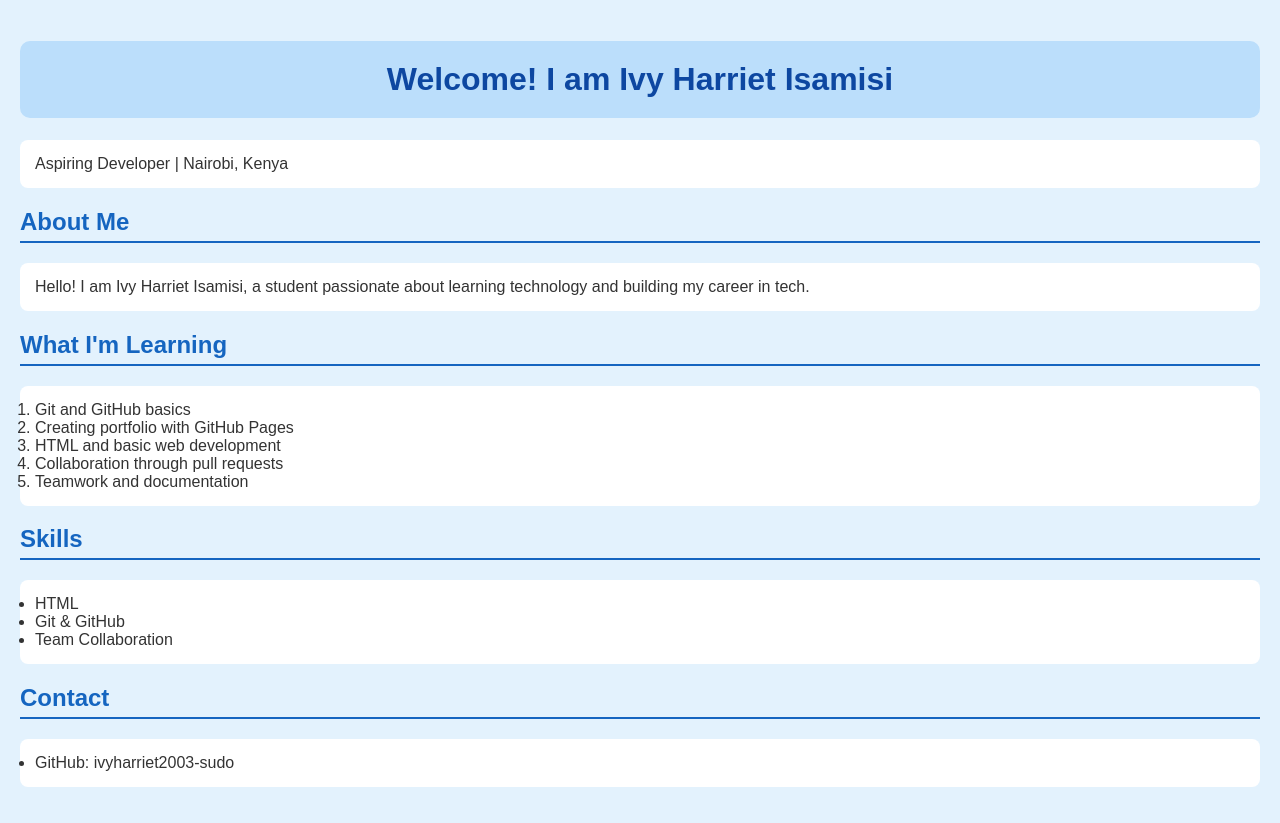
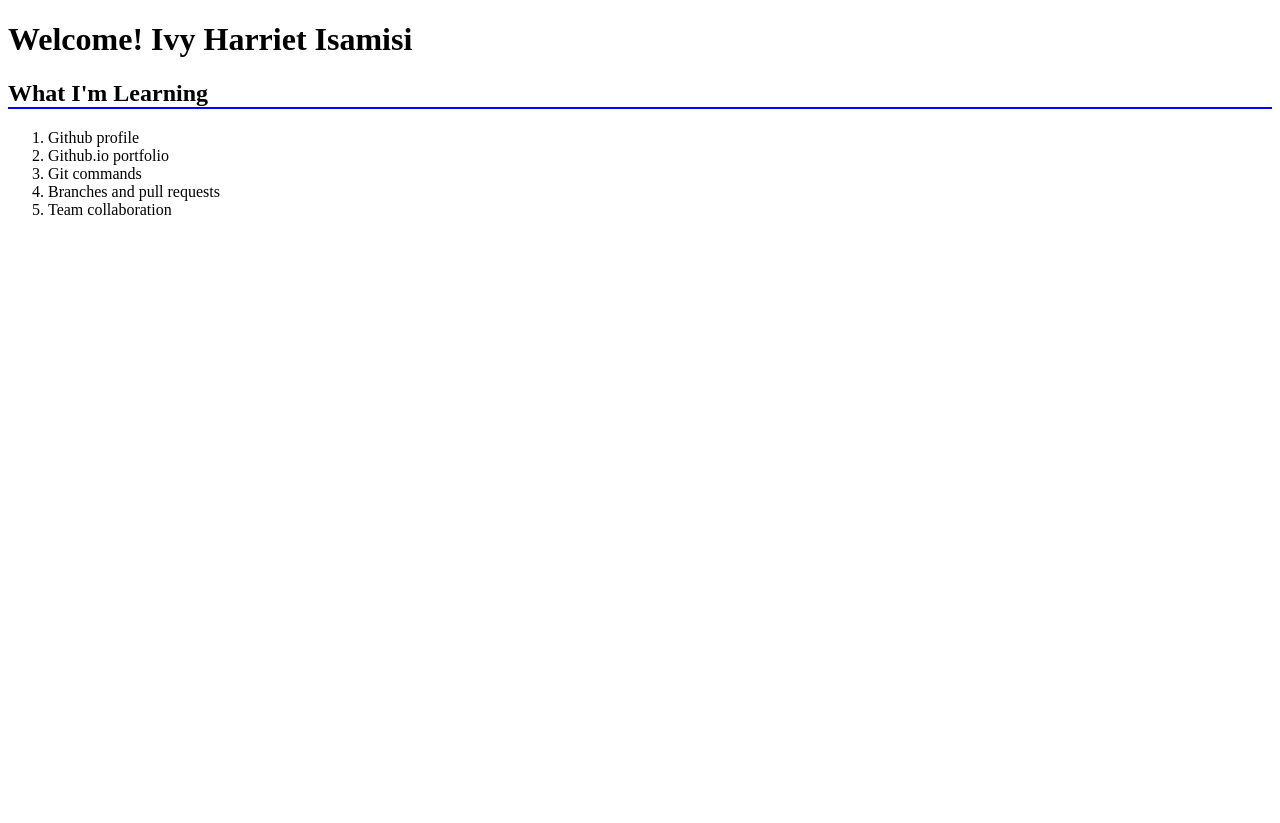
Before and after one commit to ivyharriet2003-sudo/ivyharriet2003-sudo.github.io, a plain HTML site: page index.html in a window 1280 px wide. After the commit the page ends 800 px from the top, so only its background shows below. Drawn offline with Linux system fonts and the light colour scheme.

Commit message:
Update portfolio title and content

```diff
--- a/index.html
+++ b/index.html
@@ -1,61 +1,24 @@
 <!DOCTYPE html>
 <html>
 <head>
-<title>Ivy Harriet Isamisi - Portfolio</title>
+<title>ivy harriet</title>
 <style>
-body {
-  font-family: Arial, sans-serif;
-  background-color: #e3f2fd;
-  color: #333;
-  margin: 0;
-  padding: 20px;
-}
-h1 {
-  color: #0d47a1;
-  background-color: #bbdefb;
-  padding: 20px;
-  text-align: center;
-  border-radius: 10px;
-}
 h2 {
-  color: #1565c0;
-  border-bottom: 2px solid #1565c0;
-  padding-bottom: 5px;
-}
-p, ul, ol {
-  background-color: white;
-  padding: 15px;
-  border-radius: 8px;
+  border-bottom: 2px solid blue;
 }
 </style>
 </head>
 <body>
-<h1>Welcome! I am Ivy Harriet Isamisi</h1>
-<p>Aspiring Developer | Nairobi, Kenya</p>
-
-<h2>About Me</h2>
-<p>Hello! I am Ivy Harriet Isamisi, a student passionate about learning technology and building my career in tech.</p>
+<h1>Welcome! Ivy Harriet Isamisi</h1>
 
 <h2>What I'm Learning</h2>
 <ol>
-<li>Git and GitHub basics</li>
-<li>Creating portfolio with GitHub Pages</li>
-<li>HTML and basic web development</li>
-<li>Collaboration through pull requests</li>
-<li>Teamwork and documentation</li>
+<li>Github profile</li>
+<li>Github.io portfolio</li>
+<li>Git commands</li>
+<li>Branches and pull requests</li>
+<li>Team collaboration</li>
 </ol>
-
-<h2>Skills</h2>
-<ul>
-<li>HTML</li>
-<li>Git & GitHub</li>
-<li>Team Collaboration</li>
-</ul>
-
-<h2>Contact</h2>
-<ul>
-<li>GitHub: ivyharriet2003-sudo</li>
-</ul>
 
 </body>
 </html>
```
